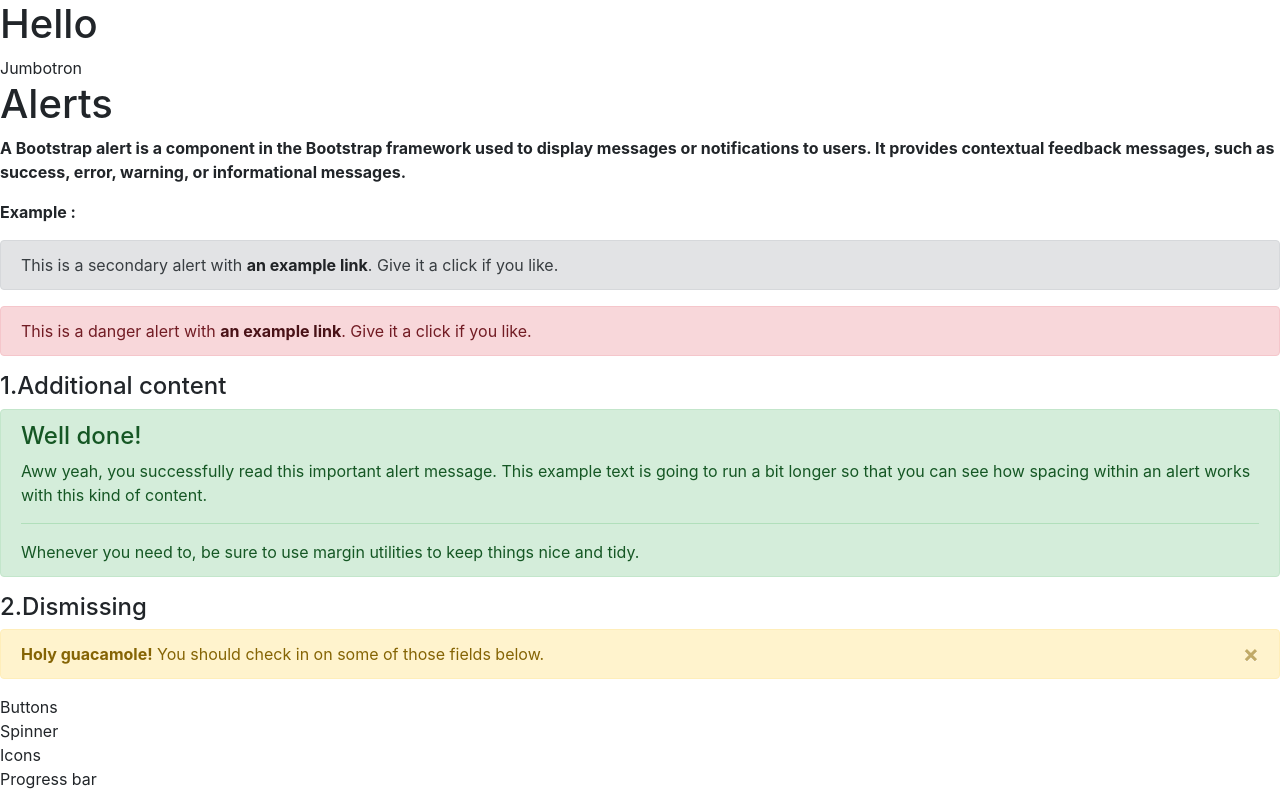
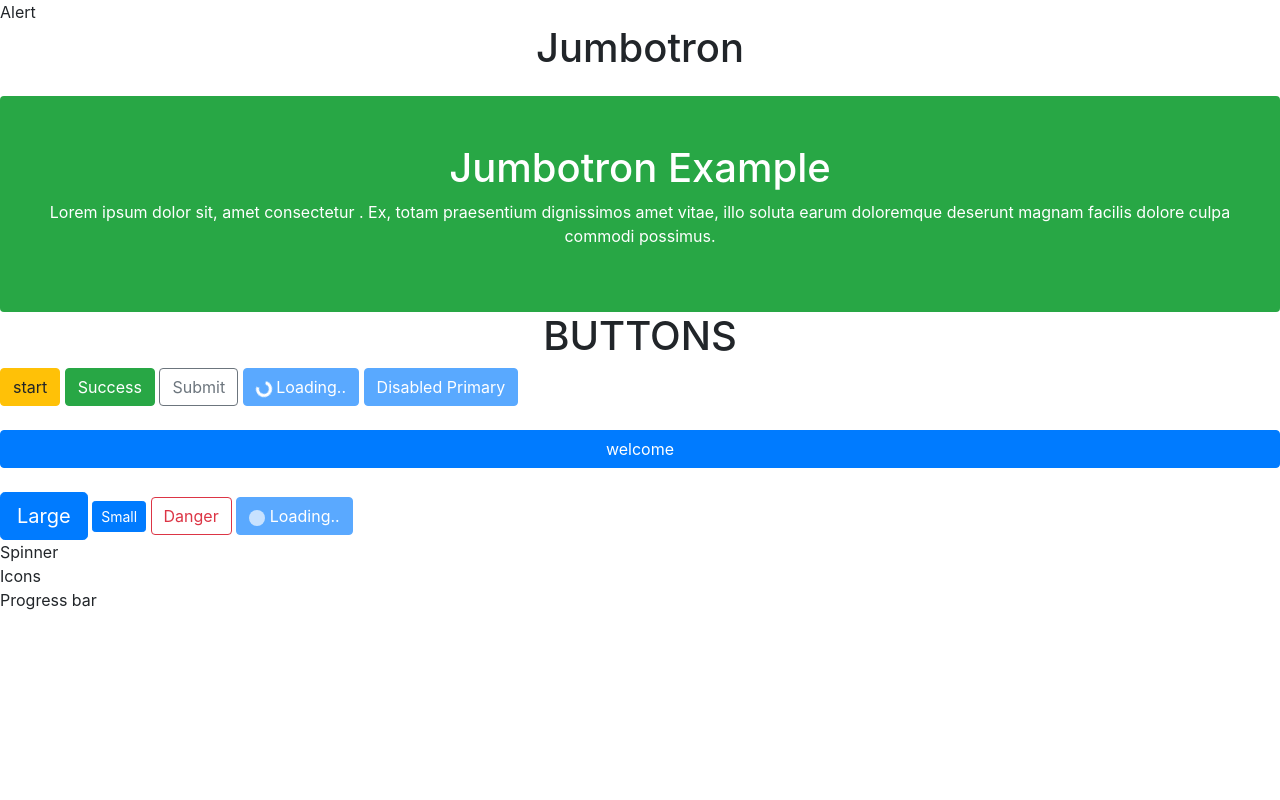
Before and after one commit to MR-Titus02/Bootstrap_Classwork_Group3, a plain HTML site: page index.html in a window 1280 px wide. Drawn offline with nearby package versions, Linux system fonts and the light colour scheme.

Commit message:
Revert "Resolved merge conflicts"

```diff
--- a/index.html
+++ b/index.html
@@ -7,39 +7,38 @@
     <link rel="stylesheet" href="https://stackpath.bootstrapcdn.com/bootstrap/4.5.2/css/bootstrap.min.css">
 </head>
 <body>
-    <h1>Hello</h1>
-    <div>Jumbotron</div>
+
+    <div>Alert</div>
+    <!-- Button -->
     <div>
-        <h1> Alerts
-        </h1>
+
+        <h1 class="text-center">Jumbotron</h1>
+        <div class="mt-4 p-5 bg-success text-white rounded text-center">
+            <h1>Jumbotron Example</h1>
+            <p>Lorem ipsum dolor sit, amet consectetur . Ex, totam praesentium dignissimos amet vitae, illo soluta earum doloremque deserunt magnam facilis dolore culpa commodi possimus.</p>
+          </div>
+
+
+        <h1 class="text-center">BUTTONS</h1>
+        <button type="button" class="btn btn-warning">start</button>
+        <button type="button" class="btn btn-success">Success</button>
+        <button type="button" class="btn btn-outline-secondary">Submit</button>
+        <button class="btn btn-primary" disabled>
+            <span class="spinner-border spinner-border-sm"></span>
+            Loading..
+          </button>
+          <button type="button" class="btn btn-primary" disabled>Disabled Primary</button><br><br>
+          <div class="d-grid">
+            <button type="button" class="btn btn-primary btn-block">welcome</button>
+          </div><br>
+          <button type="button" class="btn btn-primary btn-lg">Large</button>
+          <button type="button" class="btn btn-primary btn-sm">Small</button>
+          <button type="button" class="btn btn-outline-danger">Danger</button>
+          <button class="btn btn-primary" disabled>
+            <span class="spinner-grow spinner-grow-sm"></span>
+            Loading..
+          </button>
     </div>
-    <p> <strong>A Bootstrap alert is a component in the Bootstrap framework used to display messages or notifications to users. It provides contextual feedback messages, such as success, error, warning, or informational messages.</strong></p>
-
-    <p> <b>Example :</b></p>
-    <div class="alert alert-secondary" role="alert">
-        This is a secondary alert with <a href="#" class="alert-link">an example link</a>. Give it a click if you like.
-      </div>
-      <div class="alert alert-danger" role="alert">
-        This is a danger alert with <a href="#" class="alert-link">an example link</a>. Give it a click if you like.
-      </div>
-
-    <h4> 1.Additional content</h4>
-
-    <div class="alert alert-success" role="alert">
-        <h4 class="alert-heading">Well done!</h4>
-        <p>Aww yeah, you successfully read this important alert message. This example text is going to run a bit longer so that you can see how spacing within an alert works with this kind of content.</p>
-        <hr>
-        <p class="mb-0">Whenever you need to, be sure to use margin utilities to keep things nice and tidy.</p>
-    </div>
-      <h4> 2.Dismissing</h4>
-
-    <div class="alert alert-warning alert-dismissible fade show" role="alert">
-        <strong>Holy guacamole!</strong> You should check in on some of those fields below.
-        <button type="button" class="close" data-dismiss="alert" aria-label="Close">
-          <span aria-hidden="true">&times;</span>
-        </button>
-      </div>
-    <div>Buttons</div>
     <div>Spinner</div>
     <div>Icons</div>
     <div>Progress bar</div>
```
